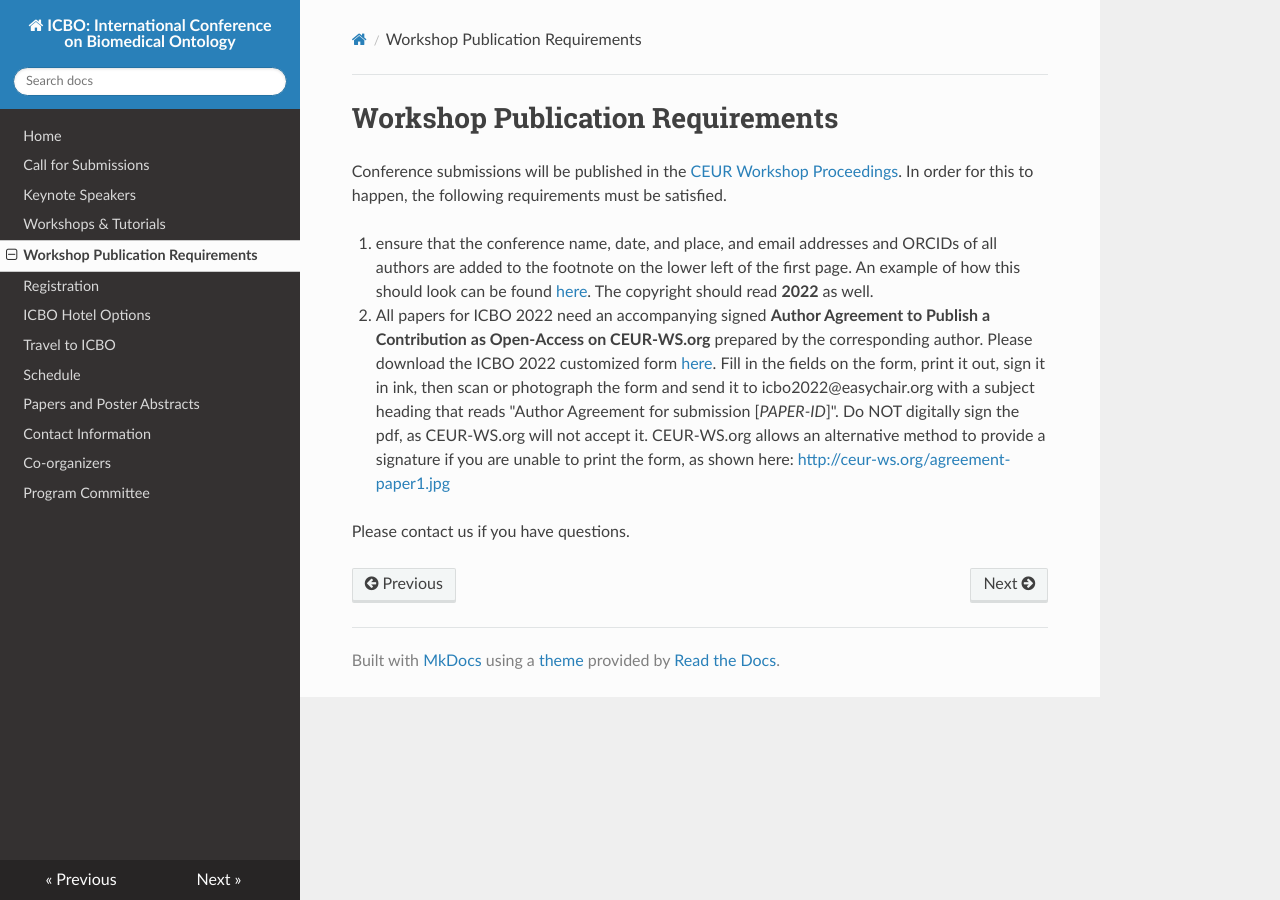
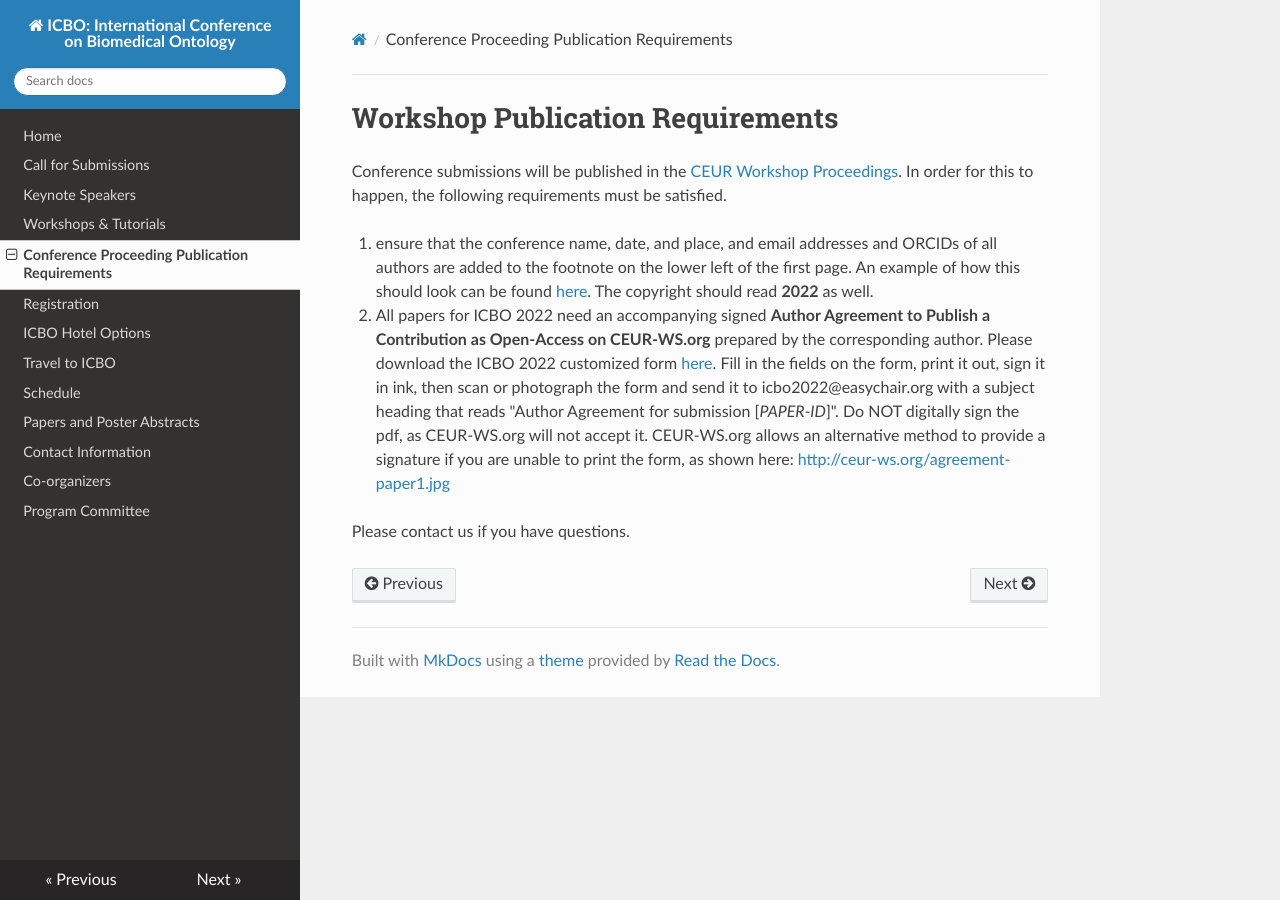
Before and after one commit to johnbeve/NCOR-Training-Hub, an MkDocs documentation site: the page built from docs/proceeding-publication-requirements.md, in a window 1280 px wide. Built offline with MkDocs 1.6.1, drawn with Linux system fonts in a browser that asks for light colours; nearby versions of some CDN libraries.

Commit message:
change file name

```diff
--- a/mkdocs.yml
+++ b/mkdocs.yml
@@ -7,7 +7,7 @@ nav:
   - Keynote Speakers: keynote-speakers.md
   # - Journal of Biomedical Semantics ICBO Thematic Series: submit-jbms-icbo.md # uncomment to see page on website
   - Workshops & Tutorials: workshops-and-tutorials.md
-  - Workshop Publication Requirements: workshop-publication-requirements.md
+  - Conference Proceeding Publication Requirements: proceeding-publication-requirements.md
   - Registration: icbo-registration.md
   - ICBO Hotel Options: icbo-hotels.md
   - Travel to ICBO:  icbo-travel.md
```
Also changed, not shown: docs/proceeding-publication-requirements.md (renamed from docs/workshop-publication-requirements.md).
